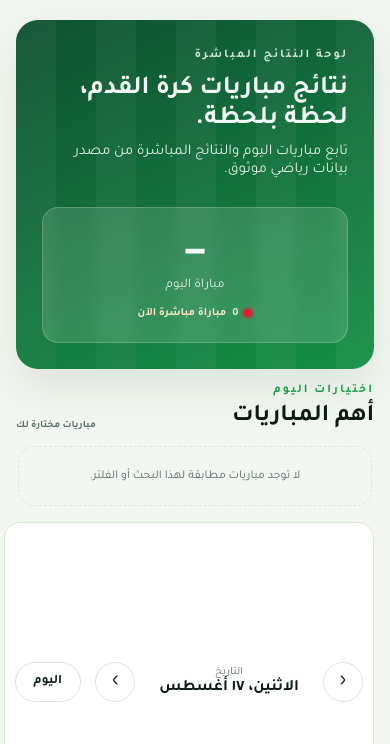
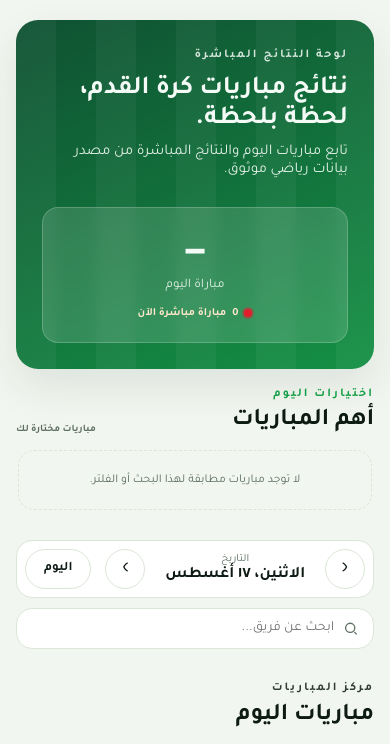
Before and after one commit to Freecourses-5/football-results, a website: page public/index.html in a window 390 px wide. Shown: the part 80-824 px from the top of the page. Drawn offline with Linux system fonts and the light colour scheme; no server answers.

Commit message:
Add files via upload

```diff
--- a/public/style.css
+++ b/public/style.css
@@ -147,7 +147,7 @@
 }
 
 /* ---------- Toolbar ---------- */
-.toolbar { margin: 8px 0 20px; display: flex; gap: 14px; flex-wrap: wrap; }
+.toolbar { margin: 20px 0; display: flex; gap: 14px; flex-wrap: wrap; }
 .date-bar {
   flex: 1 1 320px; display: flex; align-items: center; justify-content: center; gap: 14px;
   background: var(--surface); border: 1px solid var(--border); border-radius: var(--radius-md); padding: 10px;
@@ -265,7 +265,36 @@
 @media (max-width: 720px) {
   .hero { padding: 26px; flex-direction: column; align-items: stretch; }
   .hero-stat { width: 100%; }
-  .toolbar { flex-direction: column; }
+
+  /* إصلاح المساحات العمودية الضخمة في الهاتف */
+  .toolbar {
+    flex-direction: column;
+    align-items: stretch;
+    gap: 10px;
+    margin: 8px 0 16px;
+  }
+
+  .date-bar,
+  .search-box {
+    flex: 0 0 auto !important;
+    width: 100%;
+    min-height: 0;
+    height: auto;
+  }
+
+  .date-bar {
+    padding: 8px;
+  }
+
+  .date-display {
+    min-width: 0;
+    flex: 1 1 auto;
+  }
+
+  .search-box {
+    padding: 0 14px;
+  }
+
   .matches-grid { grid-template-columns: 1fr; }
   .team-name { max-width: 30vw; }
   .footer-inner { flex-direction: column; align-items: flex-start; }
@@ -274,8 +303,7 @@
 
 /* ---------- Important matches strip ---------- */
 .top-matches-section {
-  margin: 16px 0 0;
-  min-height: 0;
+  margin: 20px 0 22px;
 }
 .top-matches-head {
   display:flex;
@@ -293,8 +321,6 @@
 }
 .important-matches {
   display:flex;
-  min-height:0;
-  height:auto;
   gap:12px;
   overflow-x:auto;
   padding:2px 2px 8px;
@@ -303,8 +329,7 @@
 }
 .important-card {
   flex:0 0 300px;
-  min-height:0;
-  height:auto;
+  min-height:150px;
   padding:14px;
   border:1px solid var(--border);
   border-radius:18px;
@@ -424,10 +449,10 @@
 }
 
 @media (max-width:720px) {
-  .top-matches-section { margin-top:12px; margin-bottom:0; }
+  .top-matches-section { margin-top:16px; }
   .top-matches-head { align-items:flex-end; }
   .top-matches-note { font-size:10px; }
-  .important-card { flex-basis:270px; min-height:0; }
+  .important-card { flex-basis:270px; min-height:142px; }
   .important-team img,.logo-placeholder {
     width:38px !important;height:38px !important;max-width:38px !important;max-height:38px !important;
   }
@@ -436,3 +461,10 @@
     width:28px !important;height:28px !important;max-width:28px !important;max-height:28px !important;
   }
 }
+
+@media (max-width: 720px) {
+  .toolbar > .date-bar,
+  .toolbar > .search-box {
+    flex-basis: auto !important;
+  }
+}
```
